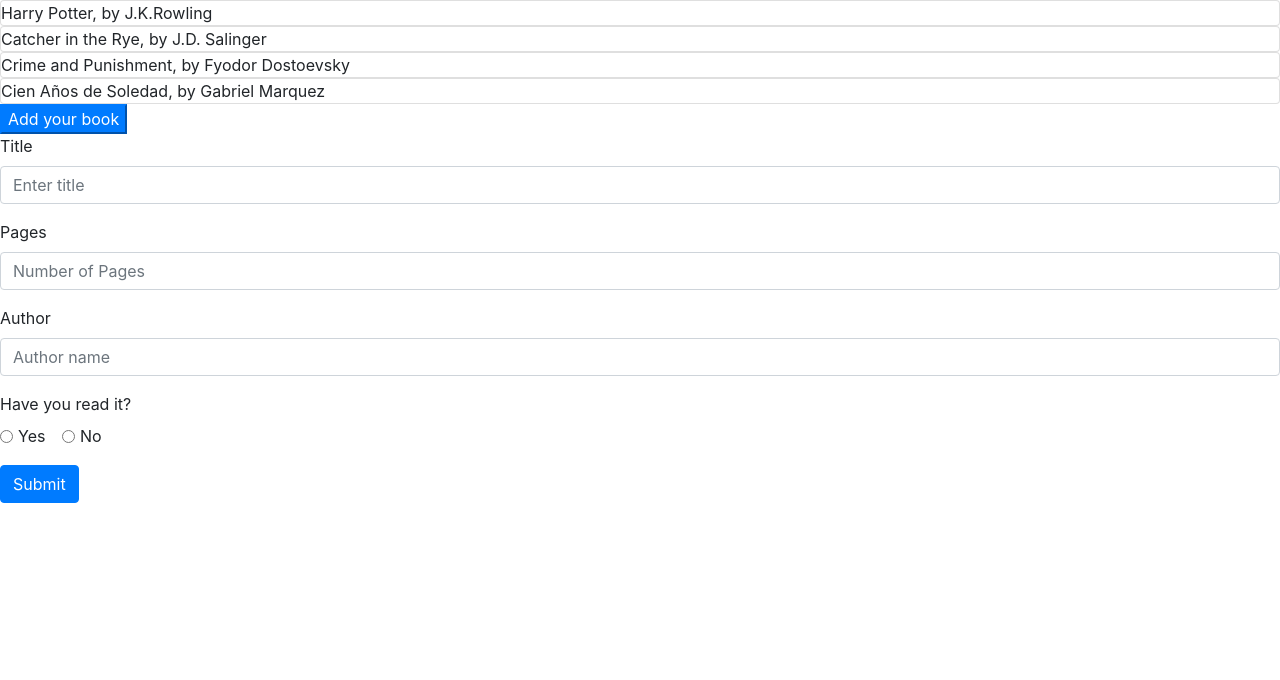
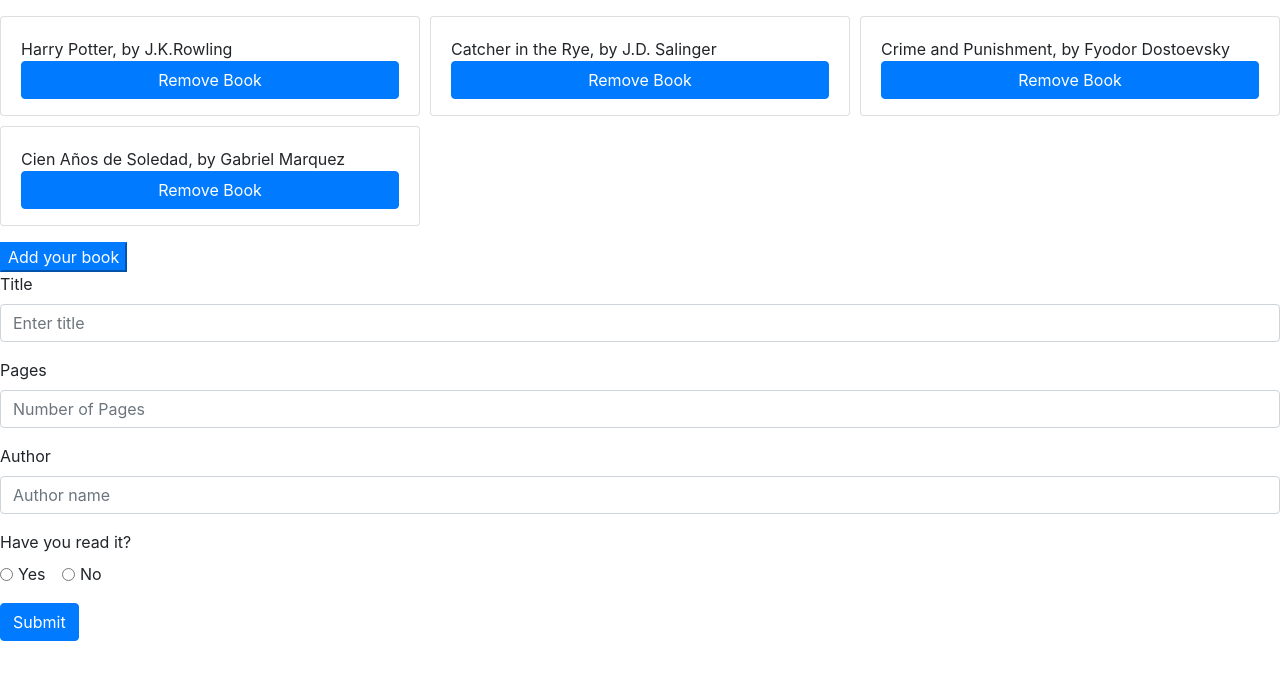
Before and after one commit to Joseph-Burke/Library, a plain HTML site: page index.html in a window 1280 px wide. Drawn offline with nearby package versions, Linux system fonts and the light colour scheme.

Commit message:
Add additional styles. Insert removal buttons into cards

```diff
--- a/index.html
+++ b/index.html
@@ -13,7 +13,7 @@
     <link rel="stylesheet" href="styles/style.css" />
   </head>
   <body>
-    <section class="book-list container-lg"></section>
+    <section class="book-list container-lg my-3"></section>
 
     <button id="btn" class="btn-primary" onclick="displayForm()">Add your book</button>
 
--- a/scripts/main.js
+++ b/scripts/main.js
@@ -1,4 +1,13 @@
 let myLibrary = [];
+
+const btn = document.querySelector('#btn');
+const form = document.querySelector('#form1');
+const section = document.querySelector(".book-list")
+
+addBookToLibrary(new Book("Harry Potter", "J.K.Rowling", 652, true));
+addBookToLibrary(new Book("Catcher in the Rye", "J.D. Salinger", 652, true));
+addBookToLibrary(new Book("Crime and Punishment", "Fyodor Dostoevsky", 652, true));
+addBookToLibrary(new Book("Cien Años de Soledad", "Gabriel Marquez", 652, true));
 
 function Book(title, author, pages, read) {
   this.title = title
@@ -11,37 +20,29 @@ function addBookToLibrary(book) {
   myLibrary.push(book)
 }
 
+function removeBookFromLibrary(index) {
+  myLibrary.splice(index, 1);
+}
+
 function displayLibrary() {
   for (let i = 0 ; i < myLibrary.length ; i++) {
     const bookCard = document.createElement("div")
-    bookCard.classList.add("card");
 
+    bookCard.classList.add("card", "card-body");
     bookCard.textContent = myLibrary[i]["title"] + ", by " + myLibrary[i]["author"]
 
-    const section = document.querySelector(".book-list")
+    // Add JS to put a button in each card
+    const deleteButton = document.createElement("button");
+    deleteButton.classList.add("btn", "btn-primary");
+    deleteButton.textContent = "Remove Book";
+
+    bookCard.appendChild(deleteButton);
     section.appendChild(bookCard)
-
   }
 }
-
-addBookToLibrary(new Book("Harry Potter", "J.K.Rowling", 652, true));
-addBookToLibrary(new Book("Catcher in the Rye", "J.D. Salinger", 652, true));
-addBookToLibrary(new Book("Crime and Punishment", "Fyodor Dostoevsky", 652, true));
-addBookToLibrary(new Book("Cien Años de Soledad", "Gabriel Marquez", 652, true));
-
-displayLibrary();
-
-const btn = document.querySelector('#btn');
-const form = document.querySelector('#form1');
-
-// btn.addEventListener('click', form.classList.toggle('btn-secondary'));
-// btn.addEventListener("click", form.classList.toggle("d-none"));
 
 function displayForm() {
   form.classList.toggle("d-none")
 }
 
-function submitForm() {
-
-
-}
+displayLibrary();
--- a/styles/style.css
+++ b/styles/style.css
@@ -0,0 +1,6 @@
+.book-list {
+  display: grid;
+  grid-template-columns: 1fr 1fr 1fr;
+  grid-auto-rows: 100px;
+  gap: 10px;
+}
```
